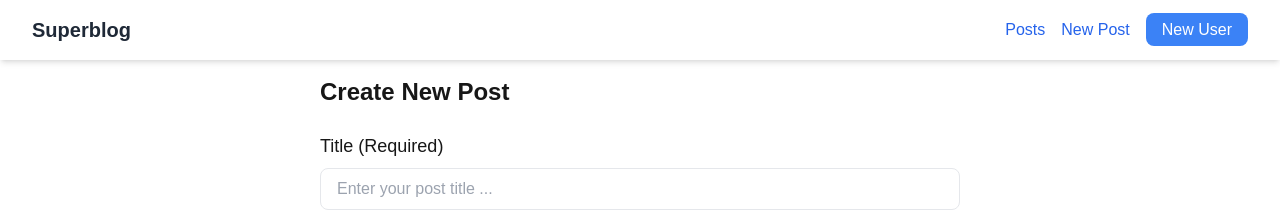
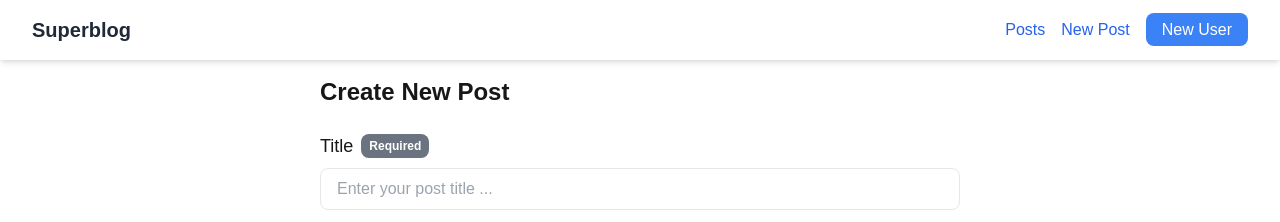
Before and after one commit to xunfenghua/plain-nextjs-netlify-demo, a Next.js app: page /posts/new in a window 1280 px wide. Shown: the top 222 px of the page. Built offline with nearby package versions, Linux system fonts and the light colour scheme.

Commit message:
add form logic

```diff
--- a/app/posts/new/page.tsx
+++ b/app/posts/new/page.tsx
@@ -26,7 +26,6 @@ export default function NewPost() {
           content,
         };
 
-    console.log(`authorEmail`, authorEmail);
     await prisma.post.create({
       data: postData,
     });
@@ -40,21 +39,23 @@ export default function NewPost() {
       <h1 className="text-2xl font-bold mb-6">Create New Post</h1>
       <Form action={createPost} className="space-y-6">
         <div>
-          <label htmlFor="title" className="block text-lg mb-2">
-            Title (Required)
+          <label htmlFor="title" className="flex text-lg font-medium mb-2 items-center">
+            Title
+            <span className="ml-2 px-2 py-1 text-xs font-semibold text-white bg-gray-500 rounded-lg">
+              Required
+            </span>
           </label>
           <input
             type="text"
             id="title"
             name="title"
+            required
             placeholder="Enter your post title ..."
             className="w-full px-4 py-2 border rounded-lg"
           />
         </div>
         <div>
-          <label htmlFor="content" className="block text-lg mb-2">
-            Content
-          </label>
+          <label htmlFor="content" className="block text-lg font-medium mb-2">Content</label>
           <textarea
             id="content"
             name="content"
@@ -64,9 +65,7 @@ export default function NewPost() {
           />
         </div>
         <div>
-          <label htmlFor="authorEmail" className="block text-lg mb-2">
-            Author
-          </label>
+          <label htmlFor="authorEmail" className="block text-lg font-medium mb-2">Author</label>
           <input
             type="text"
             id="authorEmail"
--- a/app/users/new/page.tsx
+++ b/app/users/new/page.tsx
@@ -21,18 +21,22 @@ export default function NewUser() {
       <h1 className="text-3xl font-bold mb-6">Create New User</h1>
       <Form action={createUser} className="space-y-6">
         <div>
-          <label htmlFor="name" className="block text-lg mb-2">Name</label>
+          <label htmlFor="name" className="block text-lg font-medium mb-2">Name</label>
           <input
             type="text"
             id="name"
             name="name"
-            required
             placeholder="Enter user name ..."
             className="w-full px-4 py-2 border rounded-lg"
           />
         </div>
         <div>
-          <label htmlFor="email" className="block text-lg mb-2">Email (Required)</label>
+          <label htmlFor="email" className="flex text-lg font-medium mb-2 items-center">
+            Email
+            <span className="ml-2 px-2 py-1 text-xs font-semibold text-white bg-gray-500 rounded-lg">
+              Required
+            </span>
+          </label>
           <input
             type="email"
             id="email"
```
